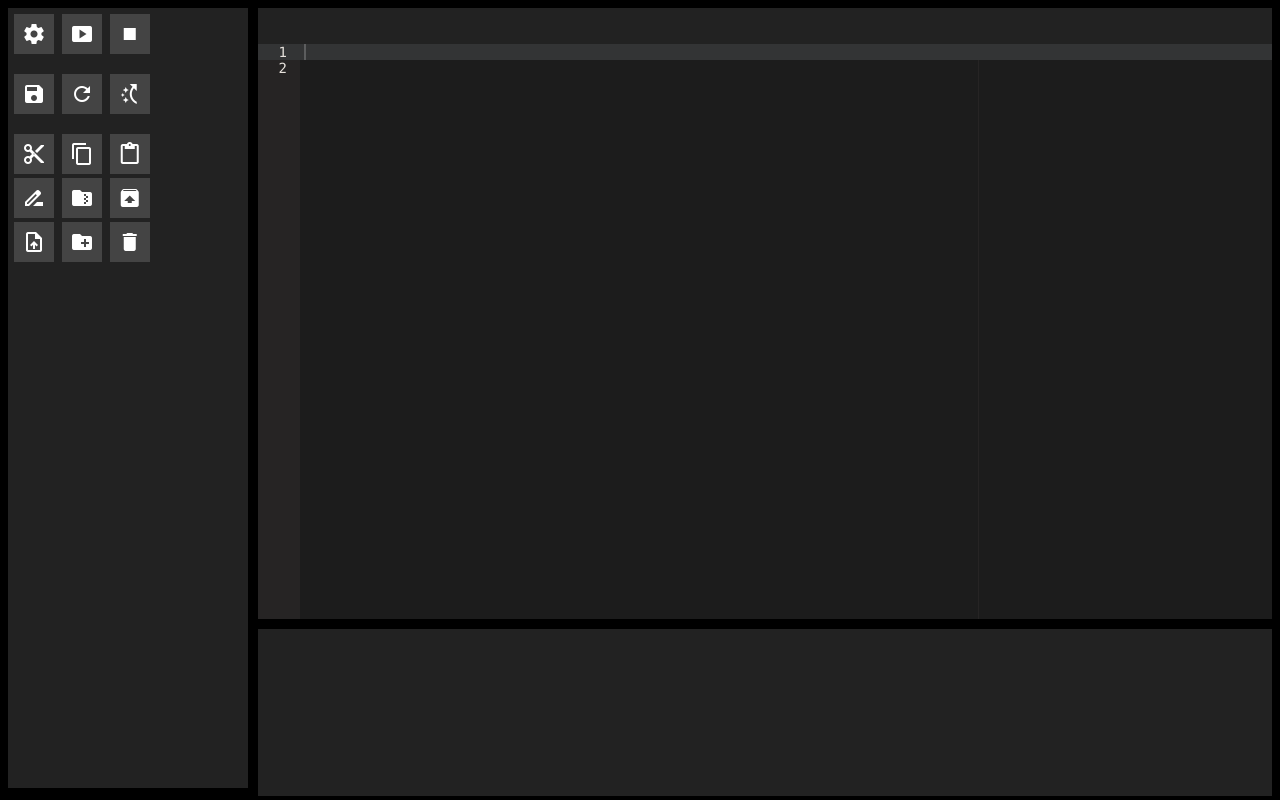
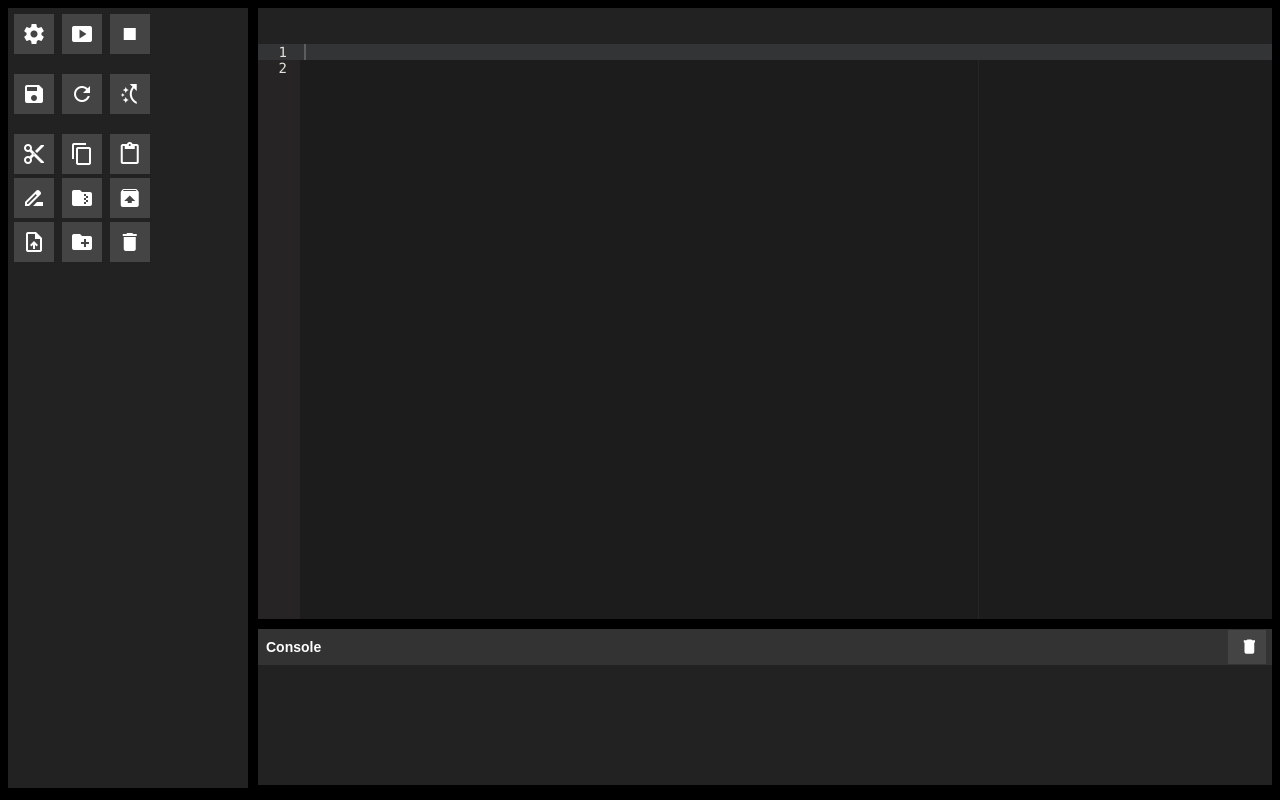
Before and after one commit to critterandguitari/EYESY_OS, a Flask app: page / in a window 1280 px wide. Run offline with Flask 2, Linux system fonts and the light colour scheme; data that the repository does not hold is empty; some libraries are stand-ins or nearby versions.

Commit message:
adding clear console

```diff
--- a/web-flask-test/static/app.js
+++ b/web-flask-test/static/app.js
@@ -770,6 +770,11 @@ $(function () {
 
     $("#unzip-but").click(unzipDialog);
 
+    // Clear console when trash icon is clicked
+    $('#clear-console').click(function() {
+        $('#vconsole').empty();
+    });
+
     // click on directory table row, excluding input elements
     $('body').on('click', '.fsdir', function(event) {
         var target = $(event.target);
@@ -778,7 +783,6 @@ $(function () {
             refreshWorkingDir();
         }
     });
-
 
     // Click handler for file items
     $('body').on('click', '.fsfile', function(event) {
--- a/web-flask-test/static/index.html
+++ b/web-flask-test/static/index.html
@@ -143,7 +143,18 @@
             <div id="editor">
             </div>
         </div>
-        <div id="vconsole-container" > <pre id="vconsole"></pre></div>
+
+        <!-- Replace your current console section with this -->
+        <div id="vconsole-title-bar">
+            <span>Console</span>
+            <div id="clear-console" class="icon-button small-icon" title="Clear Console">
+                <span class="material-icons">delete</span>
+            </div>
+        </div>
+        <div id="vconsole-container">
+            <pre id="vconsole"></pre>
+        </div>
+
     </div>
 
     <div class="modal"><!-- Place at bottom of page --></div>
--- a/web-flask-test/static/style.css
+++ b/web-flask-test/static/style.css
@@ -41,15 +41,6 @@
     margin-left:250px;
 }
 #modees {
-}
-#vconsole-container {
-   /* border:1px solid #F00; */
-    overflow:auto;
-    height: calc(25% - 28px);
-    background-color: #222;
-}
-#vconsole {
-        padding-left:4px;
 }
 #editor-container {
     /*border:1px solid #0F0; */
@@ -314,3 +305,30 @@ body.dialog .modal-dialog { display: block;}
 * {
     /*border-radius: 4px;*/
 }
+#vconsole-title-bar {
+    background-color: #333;
+    height: 28px;
+    padding: 4px;
+    display: flex;
+    align-items: center;
+    justify-content: space-between;
+}
+
+#vconsole-title-bar span {
+    font-weight: bold;
+    padding-left: 4px;
+}
+
+#vconsole-container {
+    background-color: #222;
+    height: calc(25% - 75px); /* Adjust height to account for the title bar */
+    overflow: auto;
+}
+
+#vconsole {
+    padding-left: 4px;
+}
+
+.icon-button.small-icon .material-icons {
+    font-size: 18px; /* Smaller icon size */
+}
```
